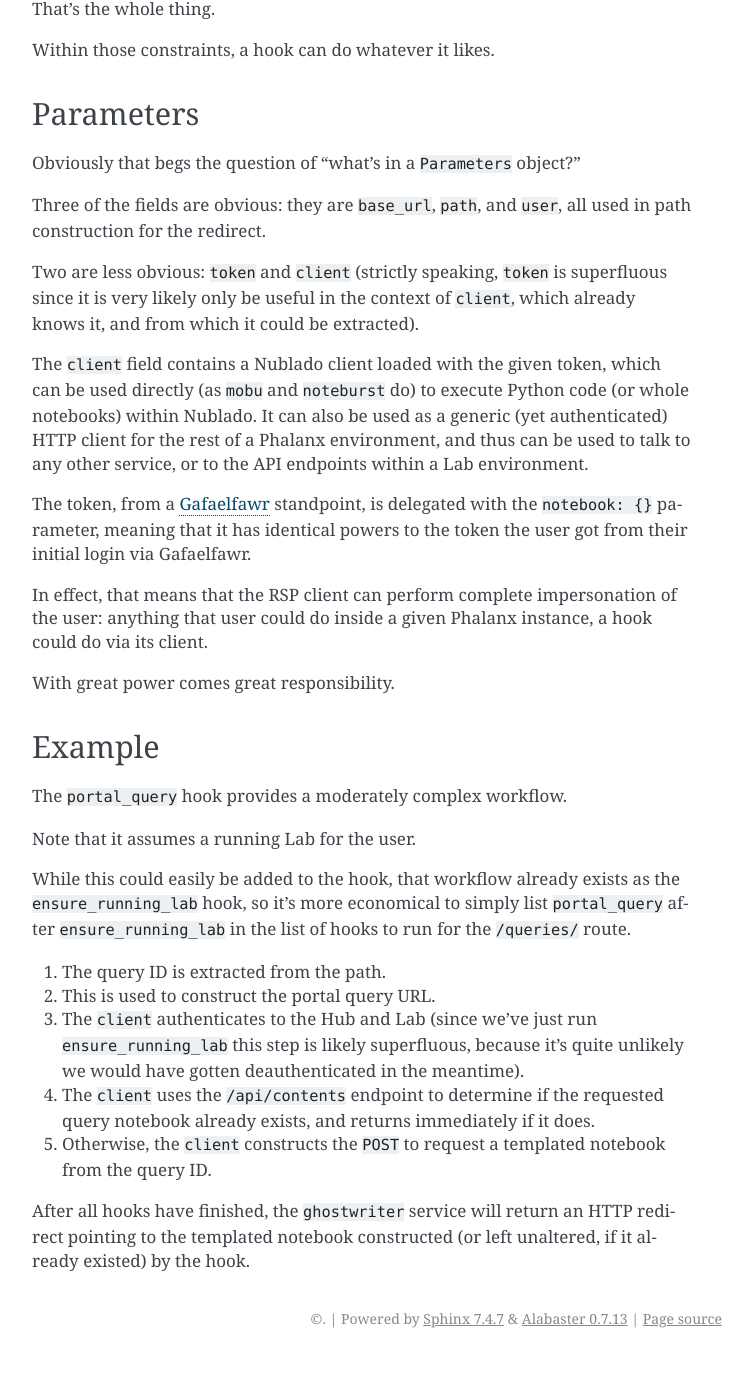
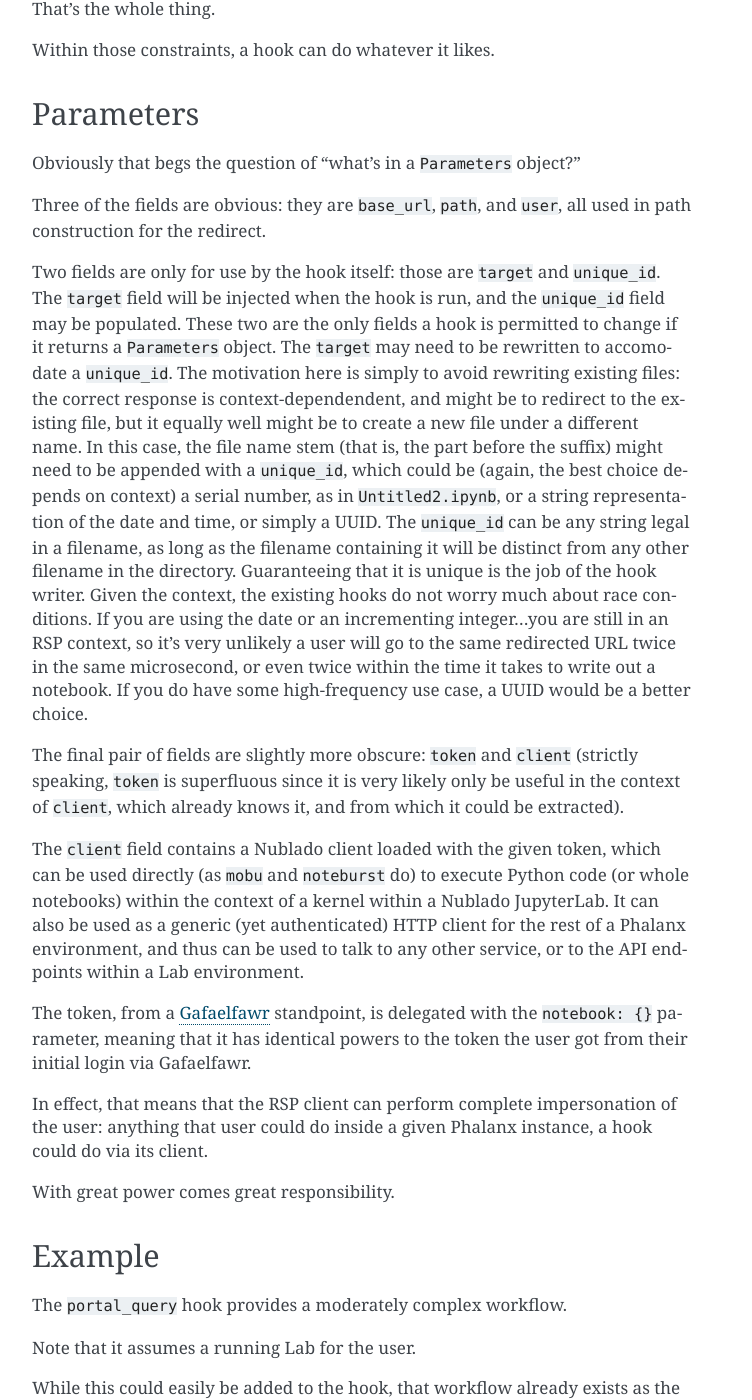
Before and after one commit to lsst-sqre/ghostwriter, a Sphinx documentation site: the page built from docs/hooks/index.rst, in a window 1280 px wide and 1400 px high, scrolled down 804 px. Shown: the whole window, without its empty margins (388-1140 px from the left). Built offline with Sphinx 7.4.7, drawn with Linux system fonts in a browser that asks for light colours; before the commit the page ends 2162 px from its top, so only the background shows below that.

Commit message:
Update hook documentation

```diff
--- a/docs/hooks/index.rst
+++ b/docs/hooks/index.rst
@@ -37,9 +37,20 @@
 
 Three of the fields are obvious: they are ``base_url``, ``path``, and ``user``, all used in path construction for the redirect.
 
-Two are less obvious: ``token`` and ``client`` (strictly speaking, ``token`` is superfluous since it is very likely only be useful in the context of ``client``, which already knows it, and from which it could be extracted).
+Two fields are only for use by the hook itself: those are ``target`` and ``unique_id``.
+The ``target`` field will be injected when the hook is run, and the ``unique_id`` field may be populated.
+These two are the only fields a hook is permitted to change if it returns a ``Parameters`` object.
+The ``target`` may need to be rewritten to accomodate a ``unique_id``.
+The motivation here is simply to avoid rewriting existing files: the correct response is context-dependendent, and might be to redirect to the existing file, but it equally well might be to create a new file under a different name.
+In this case, the file name stem (that is, the part before the suffix) might need to be appended with a ``unique_id``, which could be (again, the best choice depends on context) a serial number, as in ``Untitled2.ipynb``, or a string representation of the date and time, or simply a UUID.
+The ``unique_id`` can be any string legal in a filename, as long as the filename containing it will be distinct from any other filename in the directory.
+Guaranteeing that it is unique is the job of the hook writer.
+Given the context, the existing hooks do not worry much about race conditions.
+If you are using the date or an incrementing integer...you are still in an RSP context, so it's very unlikely a user will go to the same redirected URL twice in the same microsecond, or even twice within the time it takes to write out a notebook.  If you do have some high-frequency use case, a UUID would be a better choice.
 
-The ``client`` field contains a Nublado client loaded with the given token, which can be used directly (as ``mobu`` and ``noteburst`` do) to execute Python code (or whole notebooks) within Nublado.
+The final pair of fields are slightly more obscure: ``token`` and ``client`` (strictly speaking, ``token`` is superfluous since it is very likely only be useful in the context of ``client``, which already knows it, and from which it could be extracted).
+
+The ``client`` field contains a Nublado client loaded with the given token, which can be used directly (as ``mobu`` and ``noteburst`` do) to execute Python code (or whole notebooks) within the context of a kernel within a Nublado JupyterLab.
 It can also be used as a generic (yet authenticated) HTTP client for the rest of a Phalanx environment, and thus can be used to talk to any other service, or to the API endpoints within a Lab environment.
 
 The token, from a `Gafaelfawr <https://gafaelfawr.lsst.io>`__ standpoint, is delegated with the ``notebook: {}`` parameter, meaning that it has identical powers to the token the user got from their initial login via Gafaelfawr.
```
Also changed, not shown: docs/_static/openapi.json (+1 -1 lines).
